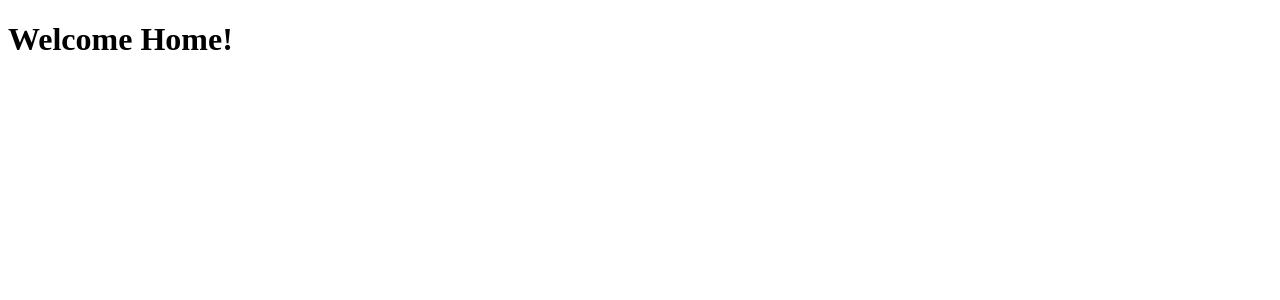
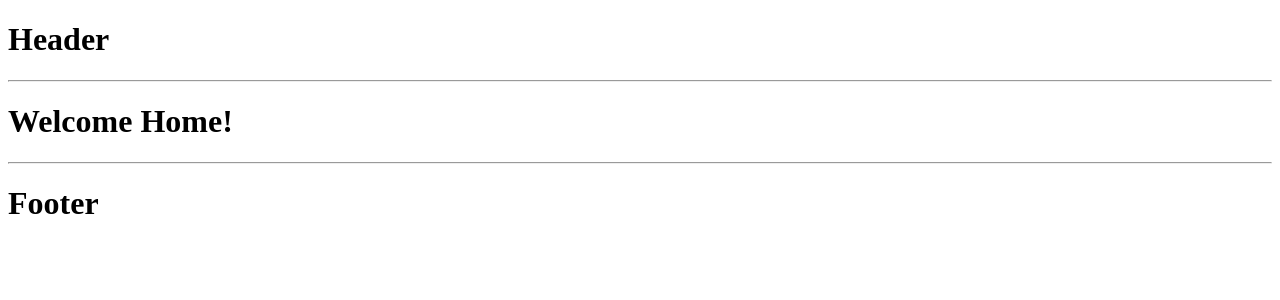
Before and after one commit to aarohiverma22/NEXT-Practice, a Next.js app in the folder my-app/: page / in a window 1280 px wide. Shown: the top 300 px of the page. Built offline with nearby package versions, Linux system fonts and the light colour scheme.

Commit message:
layouts in next

```diff
--- /dev/null
+++ b/my-app/app/(marketing)/layout.tsx
@@ -0,0 +1,21 @@
+export default function MarketingLayout({
+  children,
+}: {
+  children: React.ReactNode;
+}) {
+  return (
+    <>
+      <header>
+        <h1>Header</h1>
+        <hr />
+      </header>
+
+      <main>{children}</main>
+
+      <footer>
+        <hr />
+        <h1>Footer</h1>
+      </footer>
+    </>
+  );
+}
--- a/my-app/app/about/page.tsx
+++ b/my-app/app/about/page.tsx
@@ -1,3 +1,8 @@
+export const metadata = {
+  title: "About Coderevolution",
+  description: "Generated by Next.js",
+};
+
 function page() {
   return <div>About Us</div>;
 }
--- a/my-app/app/layout.tsx
+++ b/my-app/app/layout.tsx
@@ -18,9 +18,9 @@ export const metadata: Metadata = {
 
 export default function RootLayout({
   children,
-}: Readonly<{
+}: {
   children: React.ReactNode;
-}>) {
+}) {
   return (
     <html lang="en">
       <body
```
Also changed, not shown: my-app/app/(auth)/layout.tsx (added, +21 -0 lines), my-app/app/products/[productId]/layout.tsx (added, +14 -0 lines), my-app/app/products/[productId]/page.tsx (+16 -1 lines), my-app/app/(marketing)/page.tsx (renamed from my-app/app/page.tsx).
